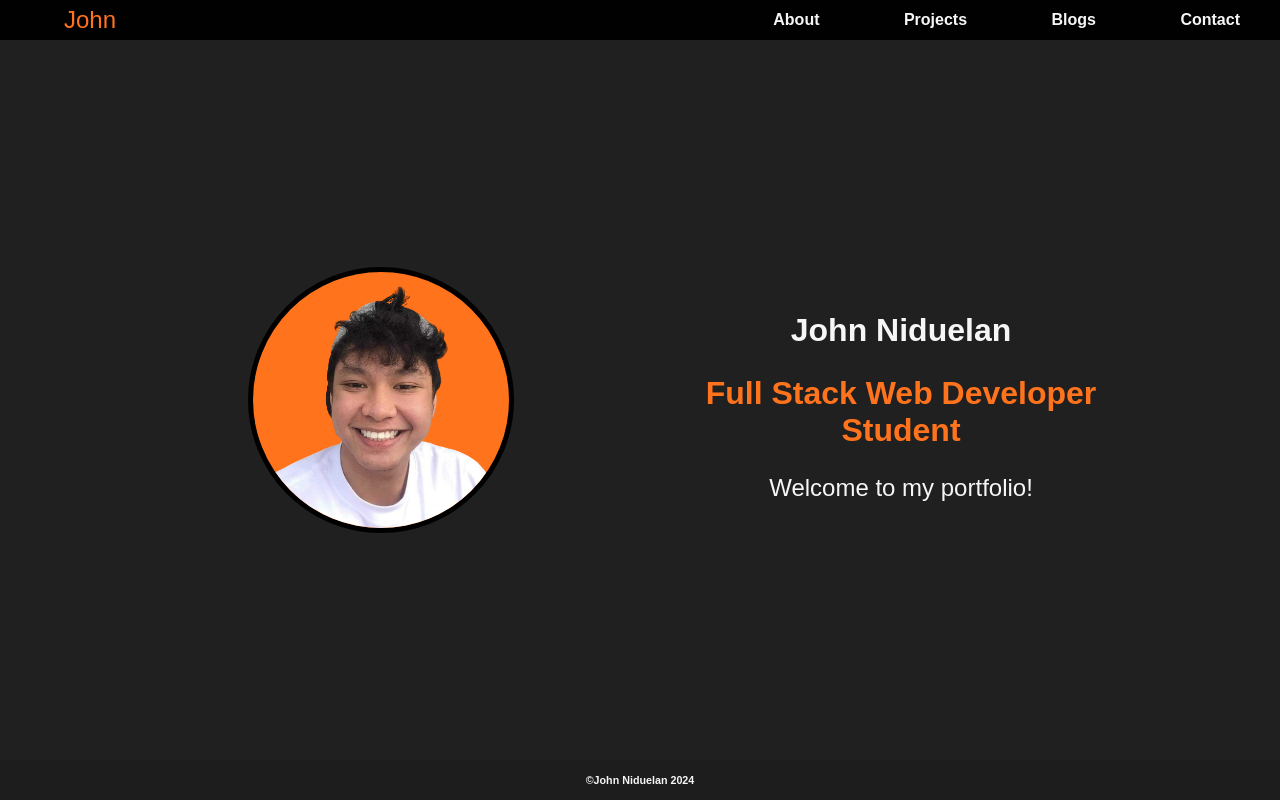
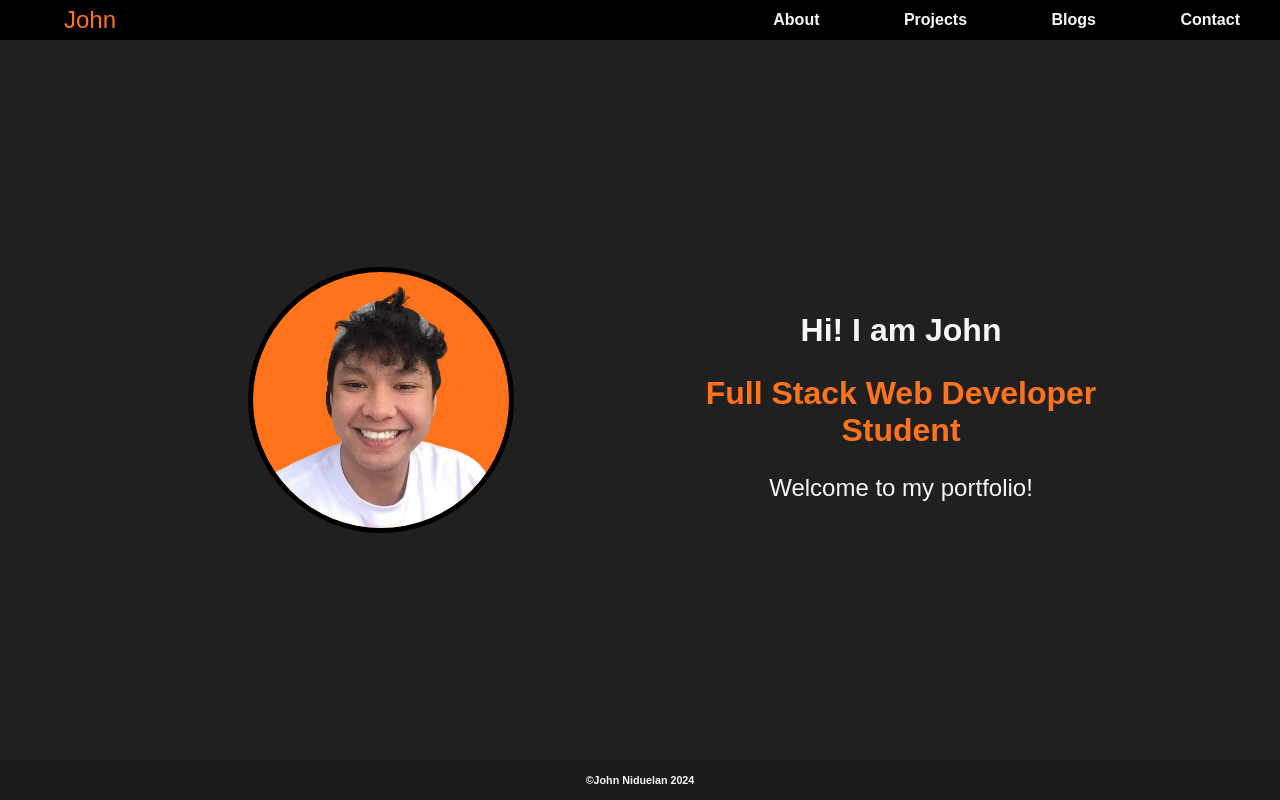
Before and after one commit to JEniduelan/t1a2-portfolio-project-website, a plain HTML site: page index.html in a window 1280 px wide. Drawn offline with Linux system fonts and the light colour scheme.

Commit message:
changed text from homepage

```diff
--- a/index.html
+++ b/index.html
@@ -19,7 +19,7 @@
     <main>
         <img src="/docs/Portfolio-removebg-preview.png"alt="" />
             <section class="content">
-          <h1>John Niduelan</h1>
+          <h1>Hi! I am John</h1>
           <h2>Full Stack Web Developer Student</h2>
             <p>Welcome to my portfolio!</p>
         </section>
```
Also changed, not shown: 1 other file.
